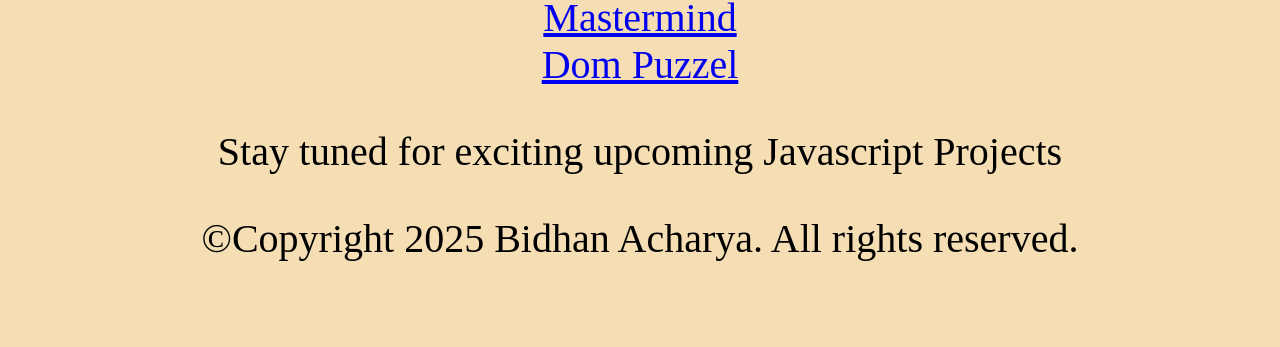
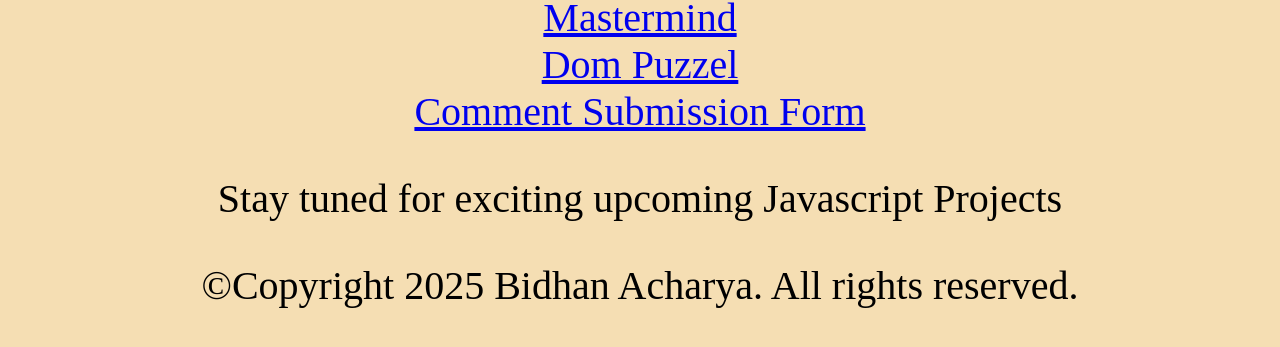
Before and after one commit to bidhanacharya-Nep/bidhanacharya-Nep.github.io, a plain HTML site: page index.html in a window 1280 px wide. Shown: the part 713-1060 px from the top of the page. Before the commit the page ends 1015 px from the top, so only its background shows below. Drawn offline with Linux system fonts and the light colour scheme.

Commit message:
Linked hompage and the form.

```diff
--- a/index.html
+++ b/index.html
@@ -32,6 +32,7 @@
         <a href="refers/Memory_Match.html">Memory Match</a><br>
         <a href="refers/Mastermind.html">Mastermind</a><br>
         <a href="refers/Dom_Puzzel.html">Dom Puzzel</a><br>
+        <a href="refers/Comment.html">Comment Submission Form</a><br>
         <p>Stay tuned for exciting upcoming Javascript Projects</p>
     </div>
 
```
